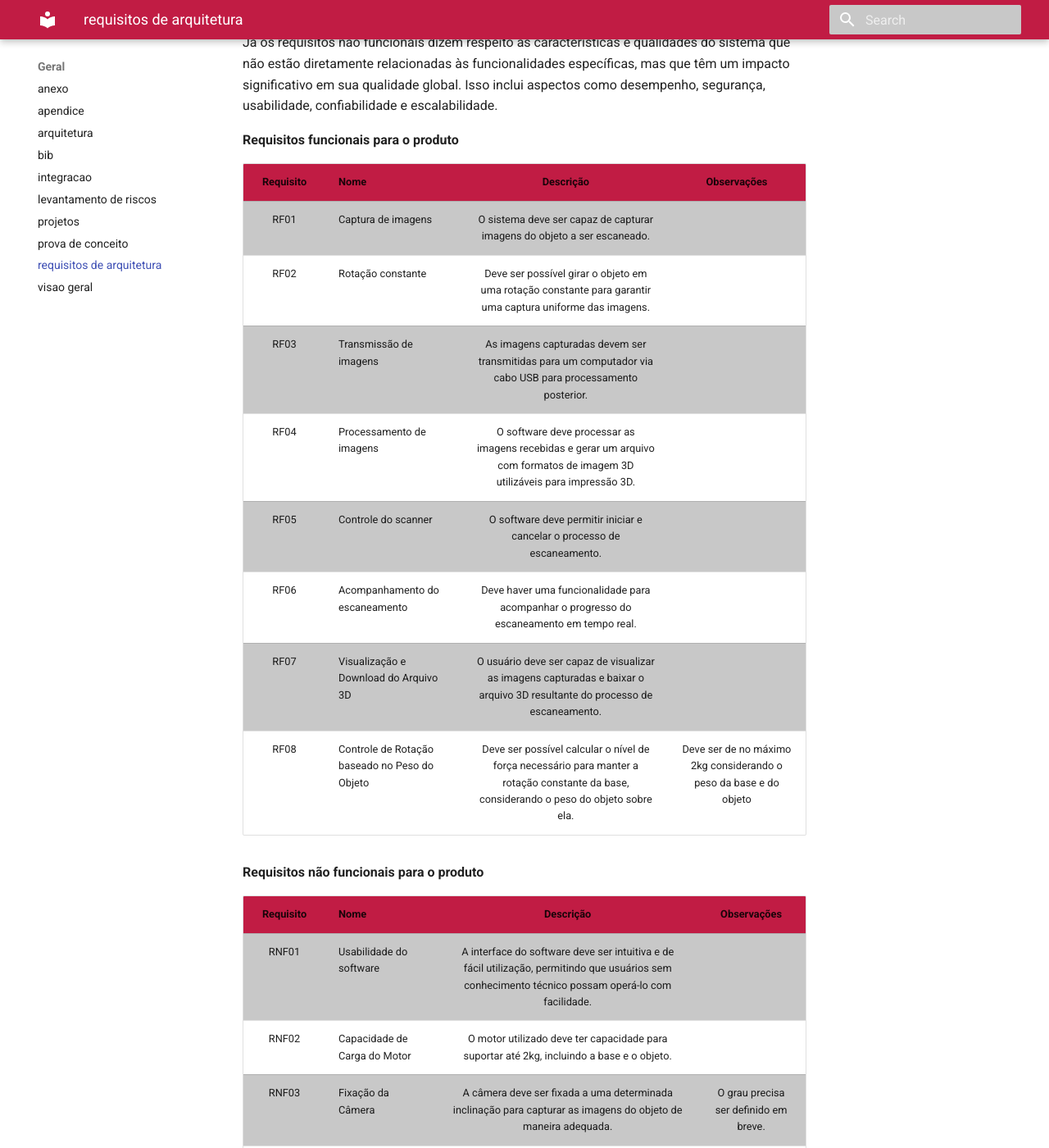
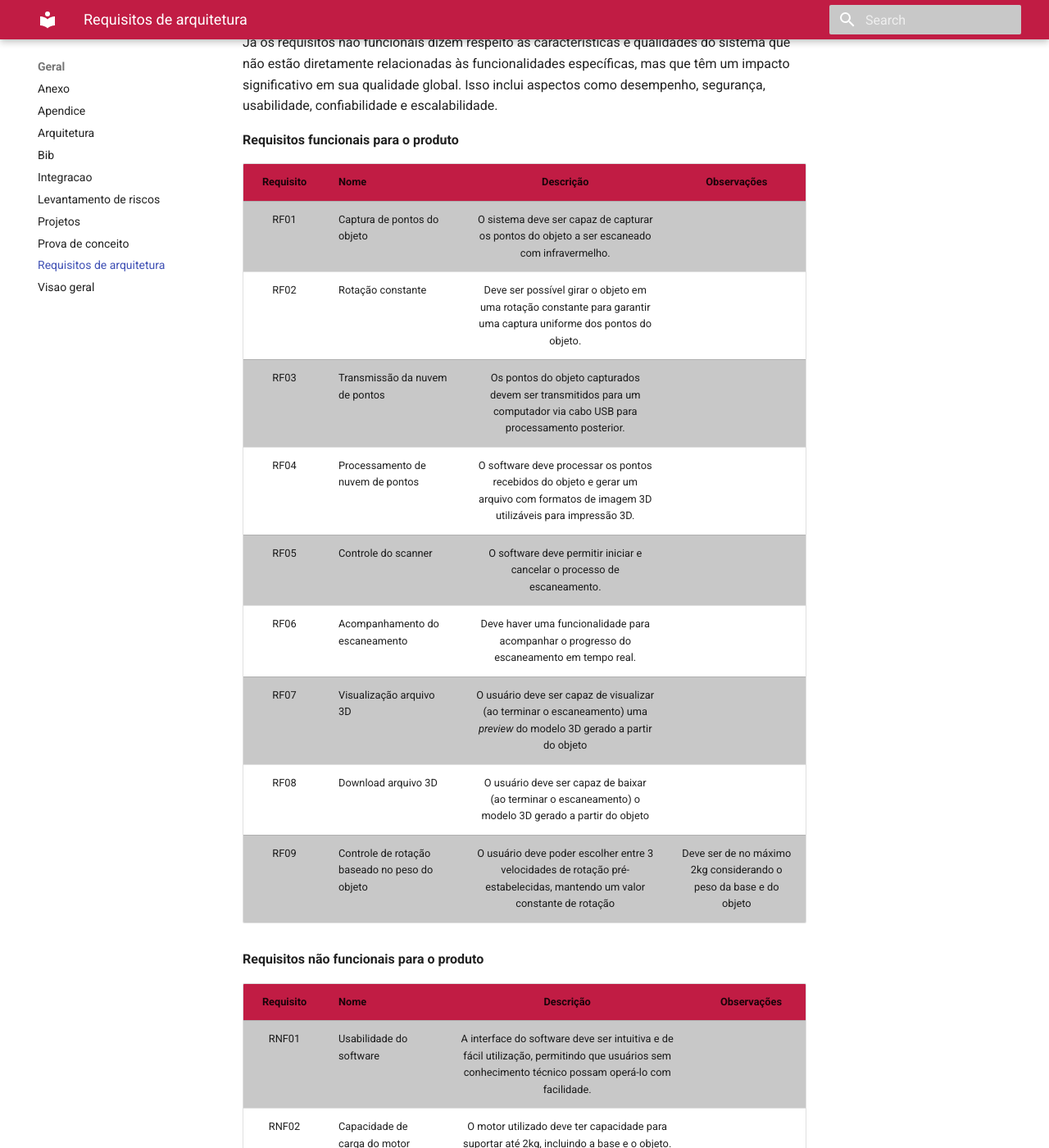
Before and after one commit to Calcioft/ScanPoint, an MkDocs documentation site: the page built from docs/geral/requisitos.md, in a window 1280 px wide and 1400 px high, scrolled down 409 px. Shown: the whole window at 82% size. Built offline with MkDocs 1.6.1 and Material for MkDocs 9.7.7, drawn with Linux system fonts in a browser that asks for light colours; some of the changed text lies outside the part shown.

Commit message:
Ajustando imagens e requisitos gerais

```diff
--- a/docs/geral/requisitos.md
+++ b/docs/geral/requisitos.md
@@ -8,23 +8,24 @@ Uma distinção comum dentro do escopo dos requisitos é entre **requisitos func
 
 | Requisito | Nome | Descrição | Observações |
 |:---------:| :--- |:---------:|:-----------:|
-| RF01 | Captura de imagens  | O sistema deve ser capaz de capturar imagens do objeto a ser escaneado. |             |
-| RF02 | Rotação constante  | Deve ser possível girar o objeto em uma rotação constante para garantir uma captura uniforme das imagens. |             |
-| RF03 | Transmissão de imagens  | As imagens capturadas devem ser transmitidas para um computador via cabo USB para processamento posterior. |             |
-| RF04 | Processamento de imagens  | O software deve processar as imagens recebidas e gerar um arquivo com formatos de imagem 3D utilizáveis para impressão 3D. |             |
+| RF01 | Captura de pontos do objeto  | O sistema deve ser capaz de capturar os pontos do objeto a ser escaneado com infravermelho. |             |
+| RF02 | Rotação constante  | Deve ser possível girar o objeto em uma rotação constante para garantir uma captura uniforme dos pontos do objeto. |             |
+| RF03 | Transmissão da nuvem de pontos  | Os pontos do objeto capturados devem ser transmitidos para um computador via cabo USB para processamento posterior. |             |
+| RF04 | Processamento de nuvem de pontos  | O software deve processar os pontos recebidos do objeto e gerar um arquivo com formatos de imagem 3D utilizáveis para impressão 3D. |             |
 | RF05 | Controle do scanner  | O software deve permitir iniciar e cancelar o processo de escaneamento. |             |
 | RF06 | Acompanhamento do escaneamento  | Deve haver uma funcionalidade para acompanhar o progresso do escaneamento em tempo real. |             |
-| RF07 | Visualização e Download do Arquivo 3D  | O usuário deve ser capaz de visualizar as imagens capturadas e baixar o arquivo 3D resultante do processo de escaneamento. |             |
-| RF08 | Controle de Rotação baseado no Peso do Objeto  | Deve ser possível calcular o nível de força necessário para manter a rotação constante da base, considerando o peso do objeto sobre ela. | Deve ser de no máximo 2kg considerando o peso da base e do objeto |
+| RF07 | Visualização arquivo 3D  | O usuário deve ser capaz de visualizar (ao terminar o escaneamento) uma *preview* do modelo 3D gerado a partir do objeto |             |
+| RF08 | Download arquivo 3D  | O usuário deve ser capaz de baixar (ao terminar o escaneamento) o modelo 3D gerado a partir do objeto |             |
+| RF09 | Controle de rotação baseado no peso do objeto  | O usuário deve poder escolher entre 3 velocidades de rotação pré-estabelecidas, mantendo um valor constante de rotação | Deve ser de no máximo 2kg considerando o peso da base e do objeto |
 
 **Requisitos não funcionais para o produto**
 
 | Requisito | Nome | Descrição | Observações |
 |:---------:| :--- |:---------:|:-----------:|
 | RNF01 | Usabilidade do software  | A interface do software deve ser intuitiva e de fácil utilização, permitindo que usuários sem conhecimento técnico possam operá-lo com facilidade.|             |
-| RNF02 | Capacidade de Carga do Motor  | O motor utilizado deve ter capacidade para suportar até 2kg, incluindo a base e o objeto. |             |
-| RNF03 | Fixação da Câmera   | A câmera deve ser fixada a uma determinada inclinação para capturar as imagens do objeto de maneira adequada. | O grau precisa ser definido em breve. |
-| RNF04 | Alimentação por Bateria  | O sistema deve ser alimentado por bateria para garantir sua portabilidade e independência de fontes de energia externas. |             |
-| RNF05 | Eficiência de Processamento  | O software deve ser eficiente no processamento das imagens para garantir tempos de resposta aceitáveis durante o escaneamento.  |             |
-| RNF06 | Durabilidade e Resistência  | Os componentes eletrônicos devem ser selecionados levando em consideração sua durabilidade e resistência às condições ambientais adversas, garantindo uma vida útil prolongada do sistema. | Resistência ao calor e umidade. |
-| RNF07 | Design da Base | A base deve ser circular, com um diâmetro de 32cm, para acomodar o objeto de forma estável durante o escaneamento. |     |
+| RNF02 | Capacidade de carga do motor  | O motor utilizado deve ter capacidade para suportar até 2kg, incluindo a base e o objeto. |             |
+| RNF03 | Fixação do infravermelho  | o infravermelho deve ser fixado a uma determinada inclinação para capturar os pontos do objeto de maneira adequada. | O grau precisa ser definido em breve. |
+| RNF04 | Alimentação por bateria  | O sistema deve ser alimentado por bateria para garantir sua portabilidade e independência de fontes de energia externas. |             |
+| RNF05 | Eficiência de processamento  | O software deve ser eficiente no processamento dos pontos para garantir tempos de resposta aceitáveis durante o escaneamento.  |             |
+| RNF06 | Durabilidade e resistência  | Os componentes eletrônicos devem ser selecionados levando em consideração sua durabilidade e resistência às condições ambientais adversas, garantindo uma vida útil prolongada do sistema. | Resistência ao calor e umidade. |
+| RNF07 | Design da base | A base deve ser circular, com um diâmetro de 32cm, para acomodar o objeto de forma estável durante o escaneamento. |     |
--- a/mkdocs.yml
+++ b/mkdocs.yml
@@ -18,21 +18,21 @@ extra_css:
 nav:
   - Sobre: index.md
   - Geral:
-      - anexo: geral/anexo.md
-      - apendice: geral/apendice1.md
-      - arquitetura: geral/arquitetura.md
-      - bib: geral/bib.md
-      - integracao: geral/integracao.md
-      - levantamento de riscos: geral/FMEA.md
-      - projetos: geral/projetos.md
-      - prova de conceito: geral/prova-de-conceito.md
-      - requisitos de arquitetura: geral/requisitos.md
-      - visao geral: geral/visaogeral.md
+      - Anexo: geral/anexo.md
+      - Apendice: geral/apendice1.md
+      - Arquitetura: geral/arquitetura.md
+      - Bib: geral/bib.md
+      - Integracao: geral/integracao.md
+      - Levantamento de riscos: geral/FMEA.md
+      - Projetos: geral/projetos.md
+      - Prova de conceito: geral/prova-de-conceito.md
+      - Requisitos de arquitetura: geral/requisitos.md
+      - Visao geral: geral/visaogeral.md
   - Software:
-      - Diagrama de Pacotes: software/diagrama-de-pacotes.md
-      - Casos de Uso: software/casos-de-uso.md
-      - Diagrama de Protocolos de Comunicacao de Software: software/protocolos-de-comunicacao-software.md
-      - Arquitetura de Software: software/arquitetura.md
+      - Diagrama de pacotes: software/diagrama-de-pacotes.md
+      - Casos de uso: software/casos-de-uso.md
+      - Diagrama de protocolos de comunicacao de software: software/protocolos-de-comunicacao-software.md
+      - Arquitetura de software: software/arquitetura.md
   - Eletrônica/Energia:
       - Exemplo: eletronica-energia/exemplo.md
   - Estruturas:
```
Also changed, not shown: docs/software/arquitetura.md (+1 -1 lines).
